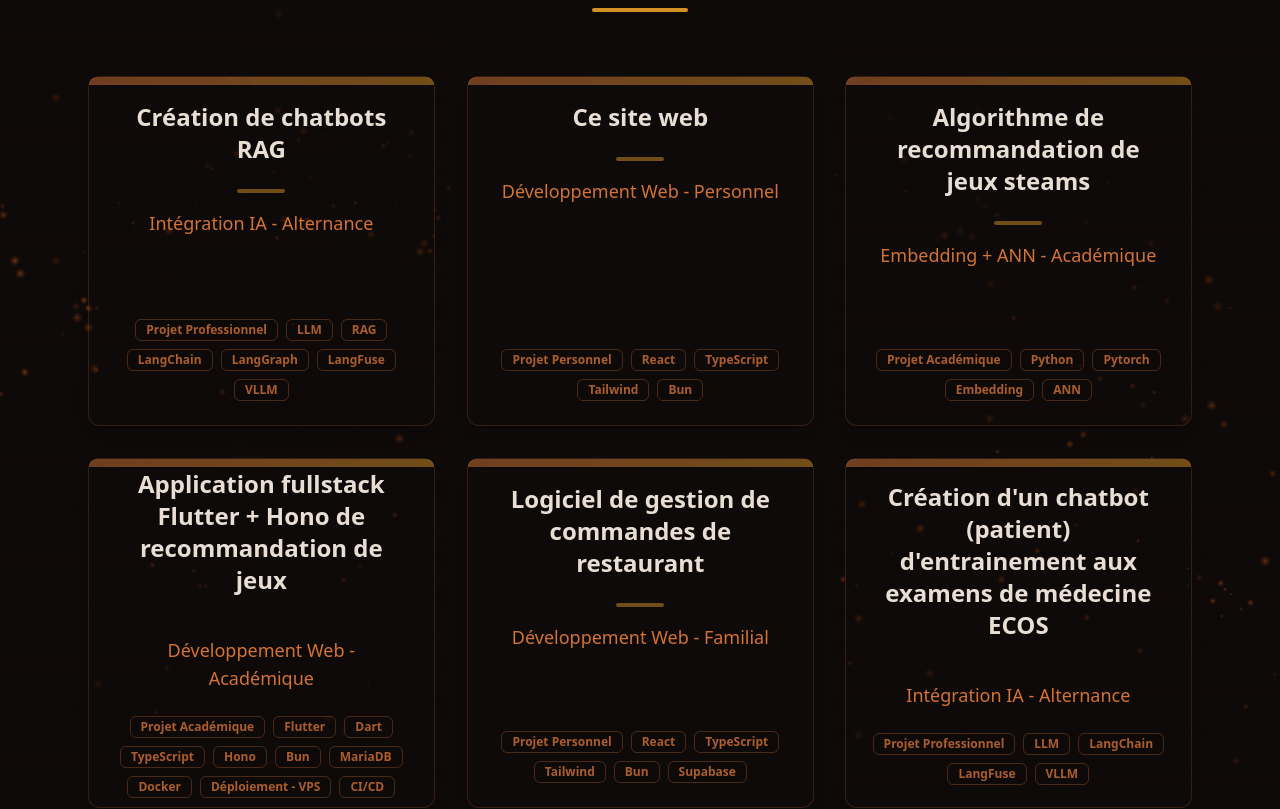
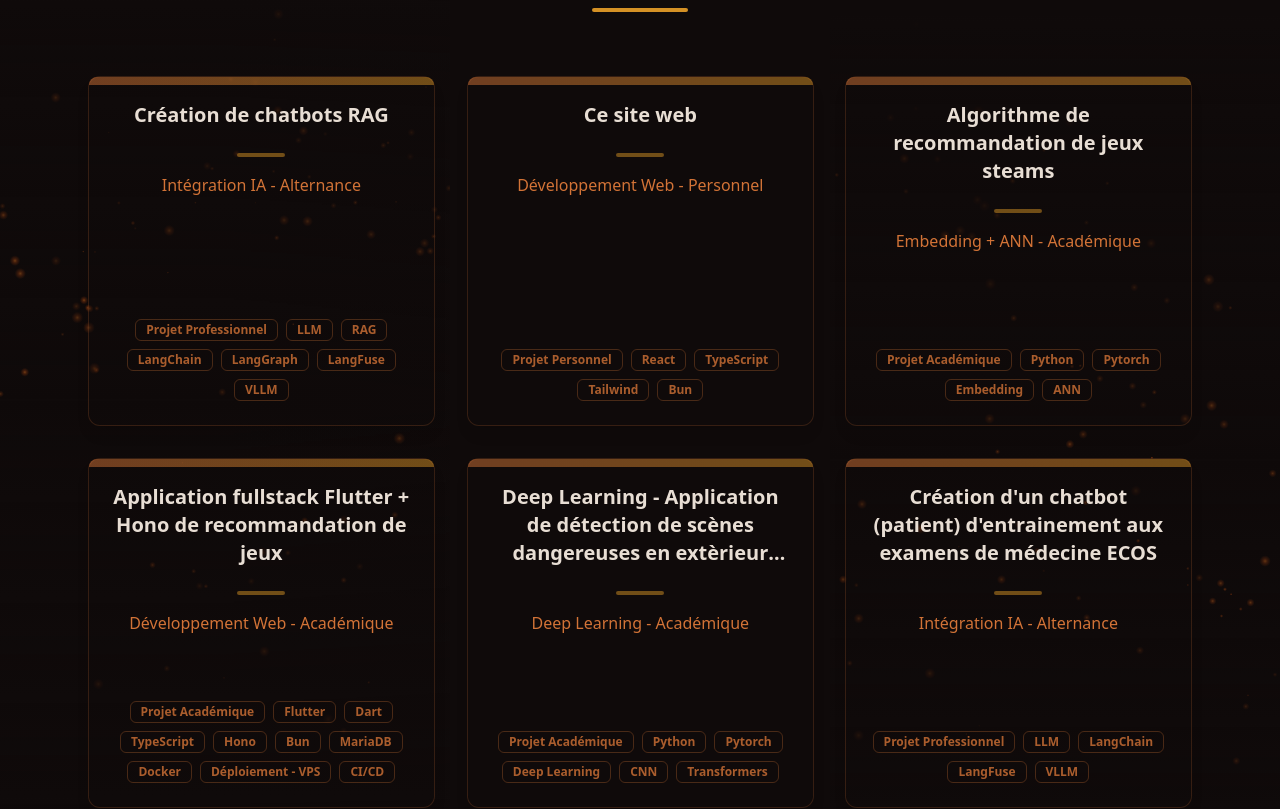
Before and after one commit to JordyBacherot/MyWebsite2, a React (Vite) app: page / in a window 1280 px wide. Shown: the part 3040-3849 px from the top of the page. Built offline with nearby package versions, Linux system fonts and the light colour scheme.

Commit message:
Add link Add fix traductions

```diff
--- a/src/components/Projects.tsx
+++ b/src/components/Projects.tsx
@@ -44,13 +44,13 @@ const Projects = () => {
                                 <div className="absolute inset-0 [backface-visibility:hidden] bg-theme-base/40 backdrop-blur-md border border-theme-primary/20 rounded-xl p-6 flex flex-col justify-center items-center text-center shadow-lg shadow-[inset_0_1px_1px_rgba(255,255,255,0.05)] group-hover:shadow-[0_0_30px_rgba(255,85,0,0.15),inset_0_1px_1px_rgba(255,255,255,0.05)]">
                                     <div className="h-2 w-full absolute top-0 left-0 bg-gradient-to-r from-theme-primary to-theme-accent opacity-50 rounded-t-xl" />
 
-                                    <h3 className="text-2xl font-bold text-theme-surface mb-2 group-hover:text-theme-accent transition-colors duration-300">
+                                    <h3 className="text-lg md:text-xl font-bold text-theme-surface mb-2 group-hover:text-theme-accent transition-colors duration-300 line-clamp-3">
                                         {project.title}
                                     </h3>
 
                                     <div className="w-12 h-1 bg-theme-accent/50 rounded-full my-4" />
 
-                                    <p className="text-theme-primary font-medium text-lg mb-6">
+                                    <p className="text-theme-primary font-medium text-sm md:text-base mb-6 px-2 line-clamp-2">
                                         {project.theme}
                                     </p>
 
@@ -64,14 +64,28 @@ const Projects = () => {
                                 </div>
 
                                 {/* Back Face */}
-                                <div className="absolute inset-0 [backface-visibility:hidden] [transform:rotateY(180deg)] bg-theme-base/90 backdrop-blur-xl border border-theme-accent/50 rounded-xl p-8 flex flex-col justify-center items-center text-center shadow-[0_0_30px_rgba(255,85,0,0.2),inset_0_1px_1px_rgba(255,255,255,0.05)]">
-                                    <h3 className="text-xl font-bold text-theme-accent mb-4">
+                                <div className="absolute inset-0 [backface-visibility:hidden] [transform:rotateY(180deg)] bg-theme-base/90 backdrop-blur-xl border border-theme-accent/50 rounded-xl p-6 flex flex-col justify-between items-center text-center shadow-[0_0_30px_rgba(255,85,0,0.2),inset_0_1px_1px_rgba(255,255,255,0.05)]">
+                                    <h3 className="text-xl font-bold text-theme-accent mb-2 shrink-0">
                                         {t.projects.details}
                                     </h3>
 
-                                    <p className="text-theme-surface/90 text-lg leading-relaxed mb-8">
-                                        {project.description}
-                                    </p>
+                                    <div className="flex-1 w-full overflow-y-auto flex items-center justify-center mb-4 pr-1">
+                                        <p className="text-theme-surface/90 text-[14px] leading-relaxed">
+                                            {project.description}
+                                        </p>
+                                    </div>
+
+                                    {project.link && (
+                                        <a
+                                            href={project.link.startsWith('http') ? project.link : `https://${project.link}`}
+                                            target="_blank"
+                                            rel="noopener noreferrer"
+                                            className="shrink-0 mt-auto px-6 py-2 bg-theme-primary text-theme-base font-bold rounded-full hover:bg-theme-glow hover:scale-105 transition-all duration-300"
+                                            onClick={(e) => e.stopPropagation()}
+                                        >
+                                            {t.projects.seeProject}
+                                        </a>
+                                    )}
                                 </div>
                             </div>
                         </motion.div>
--- a/src/i18n/translations.ts
+++ b/src/i18n/translations.ts
@@ -17,6 +17,7 @@ export interface ProjectItem {
     theme: string;
     description: string;
     tags: string[];
+    link?: string;
 }
 
 export interface TranslationStructure {
@@ -46,6 +47,7 @@ export interface TranslationStructure {
     projects: {
         title: string;
         details: string;
+        seeProject: string;
         items: ProjectItem[];
     };
     contact: {
@@ -147,6 +149,7 @@ export const translations: Record<Language, TranslationStructure> = {
         projects: {
             title: "Projets",
             details: "Détails",
+            seeProject: "Voir le projet",
             items: [
                 {
                     title: "Création de chatbots RAG",
@@ -170,13 +173,15 @@ export const translations: Record<Language, TranslationStructure> = {
                     title: "Application fullstack Flutter + Hono de recommandation de jeux",
                     theme: "Développement Web - Académique",
                     description: "Application fullstack de recommandation de jeux steams basé sur le projet d'Algorithme de recommandation de jeux steams. Application déployé sur un VPS avec docker.",
-                    tags: ["Projet Académique", "Flutter", "Dart", "TypeScript", "Hono", "Bun", "MariaDB", "Docker", "Déploiement - VPS", "CI/CD"]
+                    tags: ["Projet Académique", "Flutter", "Dart", "TypeScript", "Hono", "Bun", "MariaDB", "Docker", "Déploiement - VPS", "CI/CD"],
+                    link: "steam-reco-app.jordy-bacherot.fr"
                 },
                 {
-                    title: "Logiciel de gestion de commandes de restaurant",
-                    theme: "Développement Web - Familial",
-                    description: "Logiciel de gestion de commandes de restaurant conçu pour faciliter et accélérer la communication entre service et cuisine.",
-                    tags: ["Projet Personnel", "React", "TypeScript", "Tailwind", "Bun", "Supabase"]
+                    title: "Deep Learning - Application de détection de scènes dangereuses en extèrieur pour personne malvoyante",
+                    theme: "Deep Learning - Académique",
+                    description: "Application de détection d'éléments dangereux dans des environnements extérieurs pour personnes malvoyantes. Fine-tuning d'un modèle de vision mobile pour la détection d'obstacles. (basé sur les transformers). Si vous voulez en voir plus, consultez mon projet GitHub : DeepLearningProject_SceneHazardDetection",
+                    tags: ["Projet Académique", "Python", "Pytorch", "Deep Learning", "CNN", "Transformers"],
+                    link: "https://scene-hazard-detection.vercel.app/"
                 },
                 {
                     title: "Création d'un chatbot (patient) d'entrainement aux examens de médecine ECOS",
@@ -266,7 +271,7 @@ export const translations: Record<Language, TranslationStructure> = {
             title: "Skills",
             categories: [
                 {
-                    name: "Data Science",
+                    name: "Data Science & AI",
                     skills: ["Machine Learning", "Deep Learning", "Scikit-Learn", "PyTorch", "TensorFlow/Keras"]
                 },
                 {
@@ -274,12 +279,12 @@ export const translations: Record<Language, TranslationStructure> = {
                     skills: ["LLMs", "RAG", "LangChain", "LangGraph", "LangFuse", "Ollama", "HuggingFace"]
                 },
                 {
-                    name: "Development",
-                    skills: ["Python", "Java", "TypeScript", "React", "SQL", "Git", "Docker", "PostgreSQL", "Supabase"]
+                    name: "Web & Software Development",
+                    skills: ["Python", "Java", "TypeScript", "React", "Flutter", "Hono", "SQL", "Git", "PostgreSQL/MariaDB", "Supabase", "Docker", "CI/CD", "VPS"]
                 },
                 {
-                    name: "Cognitive Sciences",
-                    skills: ["Cognitive Psychology", "Neuroscience", "Statistics", "UX", "AI Challenges"]
+                    name: "Cognitive Science & UX",
+                    skills: ["Cognitive Psychology", "Neuroscience", "Statistics", "UX Design", "AI Ethics"]
                 },
             ],
         },
@@ -287,11 +292,12 @@ export const translations: Record<Language, TranslationStructure> = {
         projects: {
             title: "Projects",
             details: "Details",
+            seeProject: "See project",
             items: [
                 {
-                    title: "Creation of RAG Chatbots",
+                    title: "RAG Chatbot Development",
                     theme: "AI Integration - Apprenticeship",
-                    description: "Creation of RAG chatbots to assist with initial user questions on specific software.",
+                    description: "Development of RAG (Retrieval-Augmented Generation) chatbots to handle initial user queries regarding specific software.",
                     tags: ["Professional Project", "LLM", "RAG", "LangChain", "LangGraph", "LangFuse", "VLLM"]
                 },
                 {
@@ -301,30 +307,31 @@ export const translations: Record<Language, TranslationStructure> = {
                     tags: ["Personal Project", "React", "TypeScript", "Tailwind", "Bun"]
                 },
                 {
-                    title: "Order Management Software",
-                    theme: "Web Development - Family",
-                    description: "Internal order management software between two butcher shops owned by the same person. Site not used.",
-                    tags: ["Personal Project", "React", "TypeScript", "Tailwind", "Bun", "Supabase"]
-                },
-                {
                     title: "Steam Game Recommendation Algorithm",
                     theme: "Embedding + ANN - Academic",
-                    description: "Steam game recommendation algorithm based on an ANN (approximate nearest neighbors) and user embeddings.",
+                    description: "Game recommendation algorithm based on ANN (Approximate Nearest Neighbors) and user embeddings.",
                     tags: ["Academic Project", "Python", "Pytorch", "Embedding", "ANN"]
                 },
                 {
-                    title: "Restaurant Order Management Software",
-                    theme: "Web Development - Family",
-                    description: "Restaurant order management software designed to facilitate and speed up communication between service and kitchen.",
-                    tags: ["Personal Project", "React", "TypeScript", "Tailwind", "Bun", "Neon", "PostgreSQL"]
+                    title: "Fullstack Flutter + Hono Recommendation App",
+                    theme: "Web Development - Academic",
+                    description: "Fullstack Steam game recommendation application based on the recommendation algorithm project. Deployed on a VPS using Docker.",
+                    tags: ["Academic Project", "Flutter", "Dart", "TypeScript", "Hono", "Bun", "MariaDB", "Docker", "VPS Deployment", "CI/CD"],
+                    link: "https://steam-reco-app.jordy-bacherot.fr"
                 },
                 {
-                    title: "Creation of a (Patient) Chatbot for ECOS Medical Exam Training",
+                    title: "Deep Learning - Outdoor Hazard Detection for the Visually Impaired",
+                    theme: "Deep Learning - Academic",
+                    description: "Hazard detection application for outdoor environments designed for visually impaired users. Fine-tuning of a mobile vision model for obstacle detection (transformer-based). If you want to see more, check out my Github project : DeepLearningProject_SceneHazardDetection",
+                    tags: ["Academic Project", "Python", "Pytorch", "Deep Learning", "CNN", "Transformers"],
+                    link: "https://scene-hazard-detection.vercel.app/"
+                },
+                {
+                    title: "OSCE Medical Training Chatbot (Patient Sim)",
                     theme: "AI Integration - Apprenticeship",
-                    description: "Creation of a training chatbot for ECOS medical exams. Chatbot playing the role of a patient and answering the student/doctor's questions. Automatic evaluation of the discussion. Project Abandoned",
+                    description: "Creation of a training chatbot for OSCE (Objective Structured Clinical Examination) medical exams. The chatbot acts as a patient, responding to student/doctor questions with automated conversation evaluation.",
                     tags: ["Professional Project", "LLM", "LangChain", "LangFuse", "VLLM"]
                 },
-
             ],
         },
         // Contact Section
```
